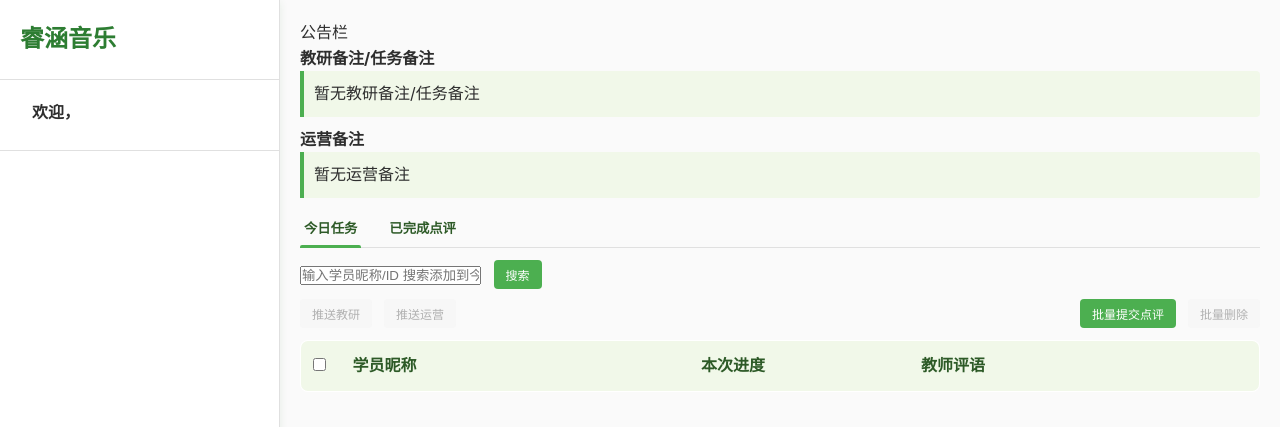
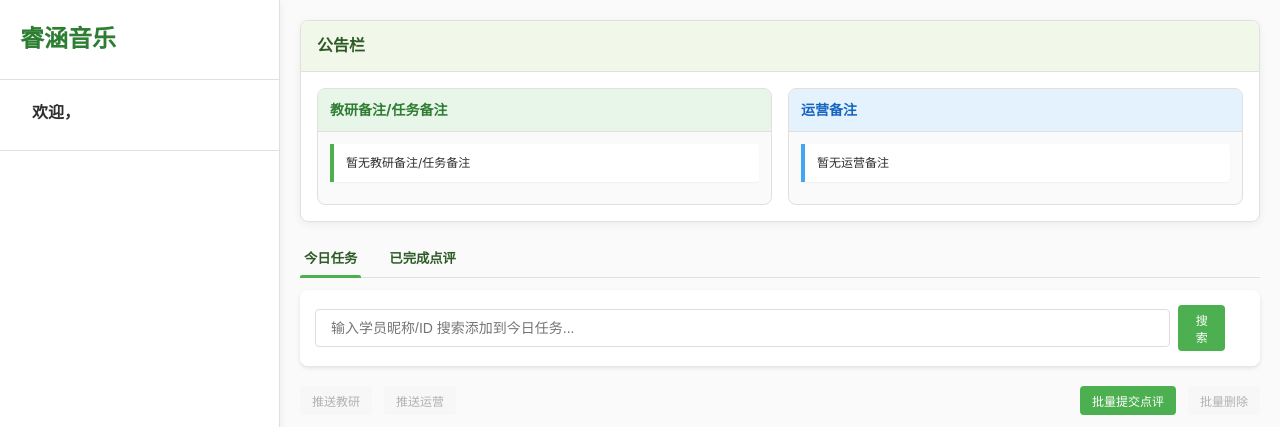
Before and after one commit to xinli19/RuihanMusic, a Django app: template vibe coding/templates/teaching/feedback.html in a window 1280 px wide. Shown: the top 427 px of the page. Run offline with Django 4.2, Linux system fonts and the light colour scheme; the template is opened without the code that fills it, so the values that code supplies are empty.

Commit message:
更新教学端公告css

```diff
--- a/vibe coding/static/css/teaching.css
+++ b/vibe coding/static/css/teaching.css
@@ -340,14 +340,83 @@ tr.submitted {
     box-shadow: 0 0 0 2px rgba(76, 175, 80, 0.2);
 }
 
-.announcement-item {
-    padding: 10px;
-    background: #f1f8e9;
-    border-left: 4px solid #4caf50;
-    margin-bottom: 10px;
-    border-radius: 0 4px 4px 0;
+/* 公告栏并排与样式优化 */
+.announcement-board {
+    background: #fff;
+    border-radius: 8px;
+    box-shadow: 0 2px 8px rgba(0,0,0,0.06);
+    margin-bottom: 16px;
+    border: 1px solid #e0e0e0;
 }
 
+.announcement-header {
+    padding: 12px 16px;
+    font-weight: 700;
+    color: #2d5a27;
+    background: #f1f8e9;
+    border-bottom: 1px solid #e0e0e0;
+    border-radius: 8px 8px 0 0;
+}
+
+.announcement-content {
+    display: flex;
+    gap: 16px;
+    padding: 16px;
+}
+
+.announcement-section {
+    flex: 1;
+    border: 1px solid #e0e0e0;
+    border-radius: 8px;
+    background: #fafafa;
+    overflow: hidden;
+}
+
+.announcement-section h4 {
+    margin: 0;
+    padding: 10px 12px;
+    font-size: 14px;         /* 标题略小 */
+    font-weight: 700;
+    border-bottom: 1px solid #e0e0e0;
+}
+
+/* 区域配色：教研（绿）、运营（蓝） */
+.section-research h4 {
+    background: #e8f5e9;
+    color: #2e7d32;
+}
+.section-ops h4 {
+    background: #e3f2fd;
+    color: #1565c0;
+}
+
+.announcement-list {
+    padding: 12px;
+}
+
+/* 覆盖默认公告项样式：小号字体 + 卡片化 + 区分色条 */
+.announcement-section .announcement-item {
+    font-size: 12px;        /* 小一号字体 */
+    line-height: 1.5;
+    padding: 10px 12px;
+    background: #fff;       /* 卡片白底 */
+    border-left: 4px solid #4caf50;  /* 默认左色条（教研绿） */
+    border-radius: 0 4px 4px 0;
+    box-shadow: 0 1px 2px rgba(0,0,0,0.04);
+    margin-bottom: 10px;
+}
+
+/* 运营区的色条改为蓝色 */
+.section-ops .announcement-item {
+    border-left-color: #42a5f5;
+}
+
+/* 响应式：小屏改为上下排列 */
+@media (max-width: 900px) {
+    .announcement-content {
+        flex-direction: column;
+    }
+}
 .empty-state {
     text-align: center;
     color: #666;
@@ -435,3 +504,158 @@ tr.submitted {
 #today-task-table tbody tr.difficult-row {
     background-color: #ffebee;
 }
+/* 在此之后追加：教学模块 - 搜索工具栏样式，和运营模块保持一致 */
+.toolbar {
+    display: flex;
+    justify-content: space-between;
+    align-items: center;
+    margin-bottom: 20px;
+    padding: 15px;
+    background: #fff;
+    border-radius: 8px;
+    box-shadow: 0 2px 4px rgba(0,0,0,0.1);
+}
+
+.search-section {
+    flex: 1;
+    margin-right: 20px;
+    display: flex;
+    gap: 8px;
+    align-items: center;
+}
+
+.actions-section {
+    display: flex;
+    gap: 10px;
+}
+
+/* 统一搜索输入外观 */
+.search-input {
+    width: 100%;
+    padding: 10px 15px;
+    border: 1px solid #ddd;
+    border-radius: 4px;
+    font-size: 14px;
+    box-sizing: border-box;
+}
+.search-input:focus {
+    outline: none;
+    border-color: #3498db;
+    box-shadow: 0 0 5px rgba(52, 152, 219, 0.3);
+}
+
+/* 结果容器采用卡片风格 */
+.table-container {
+    background: #fff;
+    border-radius: 8px;
+    box-shadow: 0 2px 4px rgba(0,0,0,0.1);
+    overflow: hidden;
+    padding: 10px 15px;
+}
+/* 默认隐藏今日任务搜索结果容器（无搜索时不出现白框） */
+#today-add-search-result {
+    display: none;
+}
+
+/* 响应式与运营一致 */
+@media (max-width: 768px) {
+    .toolbar {
+        flex-direction: column;
+        gap: 15px;
+    }
+    .search-section {
+        margin-right: 0;
+        width: 100%;
+    }
+    .actions-section {
+        width: 100%;
+        justify-content: center;
+    }
+}
+.empty-state {
+    text-align: center;
+    color: #666;
+    padding: 40px 20px;
+}
+
+.loading {
+    text-align: center;
+    padding: 20px;
+    color: #666;
+}
+/* 加强优先级，防止被其它样式覆盖 */
+.module-tabs .tab-content .tab-pane {
+    display: none !important;
+}
+.module-tabs .tab-content .tab-pane.active {
+    display: block !important;
+}
+
+/* 手动点评模块样式 */
+.search-bar {
+    display: flex;
+    gap: 12px;
+    margin-bottom: 20px;
+}
+
+.search-bar .form-input {
+    flex: 1;
+    min-width: 300px;
+}
+
+.student-row {
+    cursor: pointer;
+    transition: background-color 0.2s;
+}
+
+.student-row:hover {
+    background-color: #f5f5f5;
+}
+
+.student-row.selected {
+    background-color: #e8f5e9;
+}
+
+.status-badge {
+    display: inline-block;
+    padding: 2px 8px;
+    border-radius: 12px;
+    font-size: 12px;
+}
+
+.status-badge.status-difficult {
+    background-color: #ffebee;
+    color: #c62828;
+}
+
+.status-badge.status-active {
+    background-color: #e8f5e9;
+    color: #2e7d32;
+}
+
+#manual-selected-student {
+    display: inline-block;
+    padding: 4px 12px;
+    border-radius: 4px;
+    background-color: #f5f5f5;
+    color: #666;
+}
+
+#manual-selected-student.selected {
+    background-color: #e8f5e9;
+    color: #2e7d32;
+    font-weight: 500;
+}
+
+.form-row {
+    margin-bottom: 16px;
+}
+
+.form-textarea {
+    min-height: 80px;
+    resize: vertical;
+}
+/* 困难学生行高亮 */
+#today-task-table tbody tr.difficult-row {
+    background-color: #ffebee;
+}
--- a/vibe coding/static/js/teaching.js
+++ b/vibe coding/static/js/teaching.js
@@ -21,7 +21,10 @@ async function addStudentToToday(studentId) {
       const inputEl = document.getElementById("today-add-search-input");
       const resultBox = document.getElementById("today-add-search-result");
       if (inputEl) inputEl.value = "";
-      if (resultBox) resultBox.innerHTML = "";
+      if (resultBox) {
+        resultBox.innerHTML = "";
+        resultBox.style.display = "none"; // 隐藏白框
+      }
 
       // 刷新今日任务列表
       if (typeof refreshTasks === "function") {
@@ -683,6 +686,9 @@ if (document.readyState === 'loading') {
 
     function renderTodayAddSearchResults(list) {
         if (!resultBox) return;
+        // 有发起搜索（无论是否有结果）都显示容器
+        resultBox.style.display = 'block';
+
         if (!list || list.length === 0) {
             resultBox.innerHTML = '<div class="empty-state" style="padding:8px;color:#666;">未找到匹配学员</div>';
             return;
@@ -714,8 +720,10 @@ if (document.readyState === 'loading') {
     async function todayAddSearch() {
         const q = (input && input.value || '').trim();
         if (!resultBox) return;
-        if (q.length < 2) {
-            resultBox.innerHTML = '<div class="empty-state" style="padding:8px;color:#666;">请至少输入2个字符</div>';
+        // 改为：小于1（即为空）才隐藏
+        if (q.length < 1) {
+            resultBox.innerHTML = '';
+            resultBox.style.display = 'none';
             return;
         }
         try {
@@ -723,6 +731,8 @@ if (document.readyState === 'loading') {
             const data = await resp.json();
             renderTodayAddSearchResults((data && data.students) || []);
         } catch (err) {
+            // 搜索失败也显示容器提示
+            resultBox.style.display = 'block';
             resultBox.innerHTML = '<div class="empty-state" style="padding:8px;color:#c00;">搜索失败，请稍后重试</div>';
         }
     }
@@ -736,18 +746,18 @@ if (document.readyState === 'loading') {
         };
     }
 
-    // 输入框：300ms 防抖搜索
+    // 输入框：300ms 防抖搜索（非空就搜索，空则隐藏）
     const debouncedSearch = debounce(() => {
         const q = (input && input.value || '').trim();
         if (!q) {
-            if (resultBox) resultBox.innerHTML = '';
+            if (resultBox) {
+                resultBox.innerHTML = '';
+                resultBox.style.display = 'none'; // 输入清空时隐藏
+            }
             return;
         }
-        if (q.length >= 2) {
-            todayAddSearch();
-        } else {
-            if (resultBox) resultBox.innerHTML = '<div class="empty-state" style="padding:8px;color:#666;">请至少输入2个字符</div>';
-        }
+        // 只要有1个字符就搜索
+        todayAddSearch();
     }, 300);
 
     if (btn) btn.addEventListener('click', todayAddSearch);
--- a/vibe coding/templates/teaching/feedback.html
+++ b/vibe coding/templates/teaching/feedback.html
@@ -19,7 +19,7 @@
     <div class="announcement-board">
         <div class="announcement-header">公告栏</div>
         <div class="announcement-content">
-            <div class="announcement-section">
+            <div class="announcement-section section-research">
                 <h4>教研备注/任务备注</h4>
                 <div class="announcement-list">
                     {% if announcements.notes_from_research %}
@@ -31,7 +31,7 @@
                     {% endif %}
                 </div>
             </div>
-            <div class="announcement-section">
+            <div class="announcement-section section-ops">
                 <h4>运营备注</h4>
                 <div class="announcement-list">
                     {% if announcements.notes_from_ops %}
@@ -53,11 +53,16 @@
                 <button class="tab-button" data-tab="completedComments">已完成点评</button>
             </div>
             <div id="todayTasks" class="tab-pane active">
-                <div class="toolbar" id="today-add-toolbar" style="margin-bottom:10px;">
-                    <input id="today-add-search-input" class="form-input" type="text" placeholder="输入学员昵称/ID 搜索添加到今日任务...">
-                    <button id="today-add-search-btn" class="btn btn-primary" style="margin-left:8px;">搜索</button>
+                <div class="toolbar" id="today-add-toolbar">
+                    <div class="search-section">
+                        <input id="today-add-search-input" class="search-input" type="text" placeholder="输入学员昵称/ID 搜索添加到今日任务...">
+                        <button type="button" class="btn btn-primary" id="today-add-search-btn">搜索</button>
+                    </div>
+                    <div class="actions-section">
+                        <!-- 预留：如需添加右侧按钮放这里 -->
+                    </div>
                 </div>
-                <div id="today-add-search-result" class="search-result"></div>
+                <div id="today-add-search-result" class="table-container"></div>
 
                 <!-- 批量操作栏：恢复 -->
                 <div class="action-bar">
```
